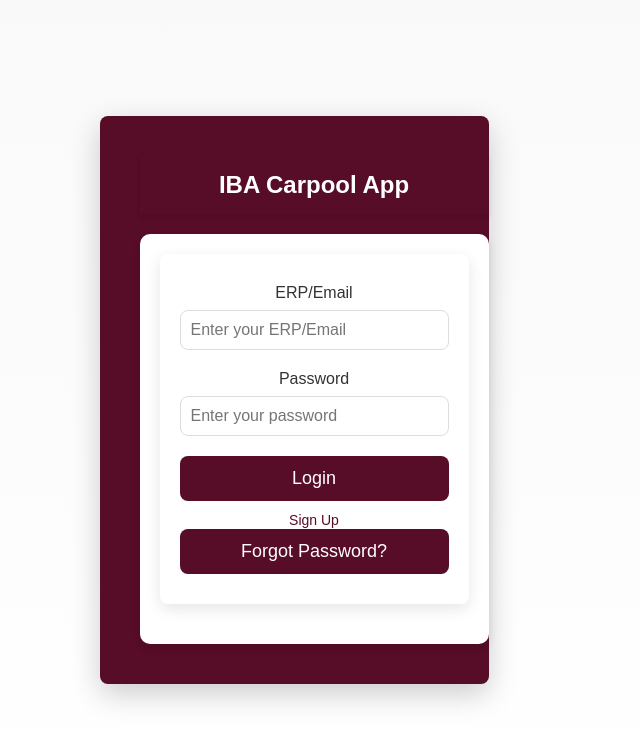
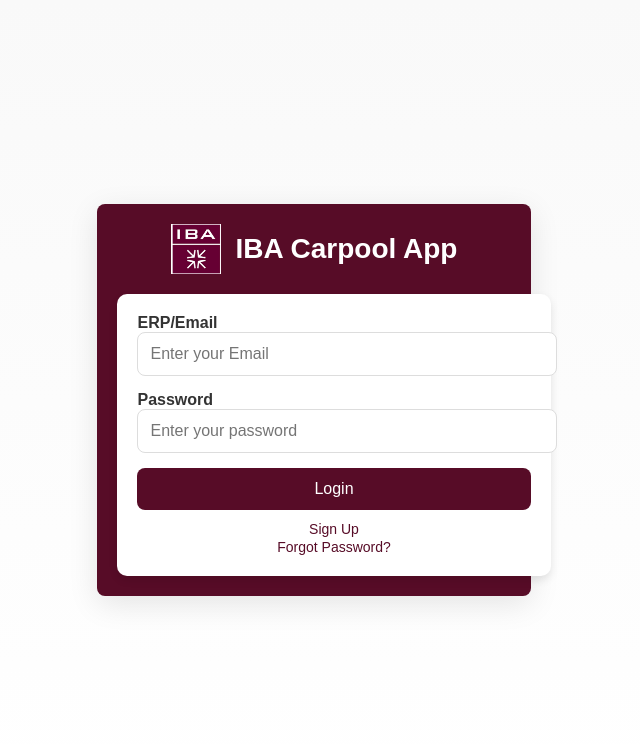
Before and after one commit to SaadThaplawala/Carpool, a React (Vite) app in the folder Frontend/carpool/: page / in a window 1280 px wide. Shown: the top 744 px of the page, without its empty margins (346-986 px from the left). Built offline with nearby package versions, Linux system fonts and the light colour scheme.

Commit message:
login screen

```diff
--- a/Frontend/carpool/src/App.css
+++ b/Frontend/carpool/src/App.css
@@ -10,11 +10,16 @@
   margin: 0;
   font-family: Arial, sans-serif;
   background: linear-gradient(to bottom, #f9f9f9, #ffffff);
-  color: var(--text-color);
+  color: var(--text-color); /* Default text color */
   display: flex;
   justify-content: center;
   align-items: center;
   min-height: 100vh; /* Full viewport height for vertical centering */
+}
+
+/* Specific styling for login screen */
+.login-screen {
+  color: #fff; /* Override text color for login screen */
 }
 
 .common-container {
@@ -48,7 +53,7 @@
   font-size: 28px;
   font-weight: bold;
   color: var(--primary-color);
-  margin-bottom: 20px;
+  margin: 0; /* Remove bottom margin for better alignment */
 }
 
 /* Global Styling for Forms */
@@ -107,3 +112,17 @@
   background-color: var(--button-hover-color);
   transform: scale(1.02);
 }
+
+/* Header Styling */
+.header-container {
+  display: flex;
+  align-items: center;
+  justify-content: center;
+  gap: 15px; /* Space between logo and text */
+  margin-bottom: 20px;
+}
+
+.iba-logo {
+  width: 50px; /* Adjust as needed */
+  height: auto;
+}
--- a/Frontend/carpool/src/App.jsx
+++ b/Frontend/carpool/src/App.jsx
@@ -97,6 +97,8 @@
 
   return (
     <Router>
+      <div>
+
         {isLoggedIn ? (
           <>
             {/* Sidebar & Main Content for Logged-in Users */}
@@ -137,10 +139,14 @@
             {/* Routes for Logged-out Users */}
             <Route path="/" element={<LoginScreen onLogin={handleLogin} />} />
             <Route path="/signup" element={<SignUpScreen />} />
-          <Route path="/forgot-password" element={<ForgotPasswordScreen navigateTo={(screen) => setIsLoggedIn(screen === "LoginScreen")} />} />
+            <Route
+              path="/forgot-password"
+              element={<ForgotPasswordScreen navigateTo={(screen) => setIsLoggedIn(screen === "LoginScreen")} />}
+            />
             <Route path="*" element={<Navigate to="/" />} />
           </Routes>
         )}
+      </div>
     </Router>
   );
 };
--- a/Frontend/carpool/src/CarpoolList.css
+++ b/Frontend/carpool/src/CarpoolList.css
@@ -1,40 +1,82 @@
 .carpool-container {
   margin: 0 auto;
+  padding: 20px;
+  max-width: 1200px; /* Maximum width for container */
+}
+
+.center-container {
+  margin-top: 30px;
+}
+
+.title {
+  font-size: 32px;
+  color: var(--primary-color);
+  margin-bottom: 20px;
+  text-align: center;
 }
 
 .carpool-table {
   width: 100%;
+  max-width: 100%; /* Ensure the table fits within the container */
   border-collapse: collapse;
   margin-top: 20px;
+  border: 1px solid #ddd;
+  border-radius: var(--border-radius); /* Rounded corners for table */
+}
+
+.carpool-table th,
+.carpool-table td {
+  padding: 15px; /* Added more padding for spacing */
+  text-align: left; /* Align text to the left for better readability */
+  font-size: 16px;
 }
 
 .carpool-table th {
   background-color: var(--primary-color);
   color: white;
-  padding: 10px;
+  font-weight: bold;
 }
 
-.carpool-table td {
-  padding: 10px;
-  border: 1px solid #ddd;
+.carpool-table tr:nth-child(even) {
+  background-color: #f9f9f9; /* Add alternating row colors */
 }
 
 .carpool-table tr:hover {
   background-color: var(--secondary-color);
+  cursor: pointer; /* Pointer cursor for rows */
 }
 
 .book-button,
 .profile-button {
-  padding: 8px 15px;
+  padding: 10px 20px;
   border-radius: var(--border-radius);
+  font-size: 14px; /* Adjust font size */
+  cursor: pointer;
+  transition: background-color 0.3s ease; /* Smooth transition for hover */
 }
 
 .book-button {
-  background-color: #4caf50;
+  background-color: #570c27;
   color: white;
+  margin-right: 15px; /* Space between buttons */
+  border: none;
+}
+
+.book-button:hover {
+  background-color: #570c27; /* Darker green on hover */
 }
 
 .profile-button {
-  background-color: #008cba;
+  background-color: #570c27;
   color: white;
+  border: none;
 }
+
+.profile-button:hover {
+  background-color: #570c27; /* Darker blue on hover */
+}
+
+.book-button:disabled {
+  background-color: #ccc;
+  cursor: not-allowed; /* Disabled button styling */
+}
--- a/Frontend/carpool/src/LoginScreen.css
+++ b/Frontend/carpool/src/LoginScreen.css
@@ -1,60 +1,146 @@
-.login-container {
-  background-color: var(--primary-color);
-  padding: 40px;
-  border-radius: var(--border-radius);
-  max-width: 400px;
-  margin: 50px auto;
-  box-shadow: 0 10px 30px rgba(0, 0, 0, 0.2);
-  text-align: center; /* Center content */
+:root {
+  --primary-color: #570c27;
+  --secondary-color: #f9f9f9;
+  --button-hover-color: #720d34;
+  --text-color: #333;
+  --border-radius: 8px;
 }
 
-header {
-  color: #ffffff;
+body {
+  margin: 0;
+  font-family: Arial, sans-serif;
+  background: linear-gradient(to bottom, #f9f9f9, #ffffff);
+  color: var(--text-color); /* Default text color */
+  display: flex;
+  justify-content: center;
+  align-items: center;
+  min-height: 100vh; /* Full viewport height for vertical centering */
+}
+
+/* Login Screen Styles */
+.login-container {
+  width: 100%;
+  max-width: 500px;
+  margin: 0 auto;
+  padding: 20px;
+  background-color: #570c27; /* Set the background color of the form to #570c27 */
+  border-radius: var(--border-radius);
+  box-shadow: 0 8px 30px rgba(0, 0, 0, 0.1);
+}
+
+/* Header Styling */
+.login-header {
+  display: flex;
+  align-items: center;
+  justify-content: center;
+  gap: 15px;
+  margin-bottom: 20px;
+}
+
+.iba-logo {
+  width: 50px; /* Adjust size as needed */
+  height: auto;
+}
+
+.app-heading {
   font-size: 28px;
-  margin-bottom: 30px;
+  color: white; /* Set the heading text color to white */
+  font-weight: bold;
+  margin: 0;
+}
+
+/* Main Login Form Styling */
+.main-content {
+  text-align: center;
 }
 
 .login-form {
-  background-color: white;
-  border-radius: var(--border-radius);
-  padding: 30px 20px;
-  box-shadow: 0 5px 15px rgba(0, 0, 0, 0.1);
-  margin-bottom: 20px; /* Space between form and signup button */
+  display: flex;
+  flex-direction: column;
+  align-items: center;
 }
 
-.login-form button {
-  background-color: var(--primary-color);
-  color: white;
-  padding: 12px 24px; /* Increase button size */
-  font-size: 18px; /* Larger font size */
-  border-radius: var(--border-radius);
-  width: 100%; /* Make button take full width */
+.form-group {
+  width: 100%;
+  margin-bottom: 15px;
+  text-align: left;
 }
 
-.login-form button:hover {
-  background-color: var(--button-hover-color);
+.form-group label {
+  font-size: 16px;
+  font-weight: bold;
 }
 
-.login-form .form-group {
-  display: flex;
-  flex-direction: column;
-  margin-bottom: 20px; /* Add space between fields */
-}
-
-.login-form .form-group label {
-  margin-bottom: 8px; /* Space between label and input field */
+.form-group input {
+  width: 100%;
+  padding: 12px;
+  border: 1px solid #ddd;
+  border-radius: var(--border-radius);
   font-size: 16px;
 }
 
-.login-form .form-group input {
-  padding: 10px;
-  font-size: 16px;
-  border: 1px solid #ddd;
-  border-radius: var(--border-radius);
-}
-
-.login-form .form-group input:focus {
+.form-group input:focus {
   border-color: var(--primary-color);
   outline: none;
   box-shadow: 0 0 5px rgba(87, 12, 39, 0.3);
 }
+
+.error-message {
+  color: red;
+  margin-bottom: 15px;
+  font-size: 14px;
+}
+
+/* Button Styling */
+.form-buttons {
+  width: 100%;
+}
+
+.login-button {
+  width: 100%;
+  padding: 12px;
+  font-size: 16px;
+  background-color: var(--primary-color);
+  color: white;
+  border: none;
+  border-radius: var(--border-radius);
+  cursor: pointer;
+  transition: background-color 0.3s;
+}
+
+.login-button:hover {
+  background-color: var(--button-hover-color);
+}
+
+.form-links {
+  margin-top: 20px;
+}
+
+.signup-link,
+.forgot-password-link {
+  font-size: 14px;
+  color: var(--primary-color);
+  text-decoration: none;
+}
+
+/* Hover effect for Sign Up link */
+.signup-link:hover {
+  text-decoration: underline;
+}
+
+/* Make Forgot Password button look like Sign Up link with hover effect */
+.forgot-password-link {
+  background: none;
+  border: none;
+  color: var(--primary-color);
+  padding: 0;
+  font-size: 14px;
+  cursor: pointer;
+  text-decoration: none;
+}
+
+.forgot-password-link:hover {
+  background-color: var(--primary-color); /* Add background hover */
+  color: white; /* Change text color to white on hover */
+  text-decoration: underline; /* Remove underline on hover */
+}
--- a/Frontend/carpool/src/LoginScreen.jsx
+++ b/Frontend/carpool/src/LoginScreen.jsx
@@ -38,7 +38,13 @@
 
   return (
     <div className="login-container">
-      <div className="header-bar">IBA Carpool App</div>
+      {/* Header with Logo and Heading */}
+      <div className="login-header">
+        <img src="/iba-logo.png" alt="IBA Logo" className="iba-logo" />
+        <h1 className="app-heading">IBA Carpool App</h1>
+      </div>
+
+      {/* Main Login Form */}
       <div className="main-content">
         <div className="login-form">
           {/* Display Error Message */}
@@ -48,7 +54,7 @@
             <label>ERP/Email</label>
             <input
               type="email"
-              placeholder="Enter your ERP/Email"
+              placeholder="Enter your Email"
               value={email}
               onChange={(e) => setEmail(e.target.value)}
             />
```
Lines whose indentation alone changed are shown as unchanged.
